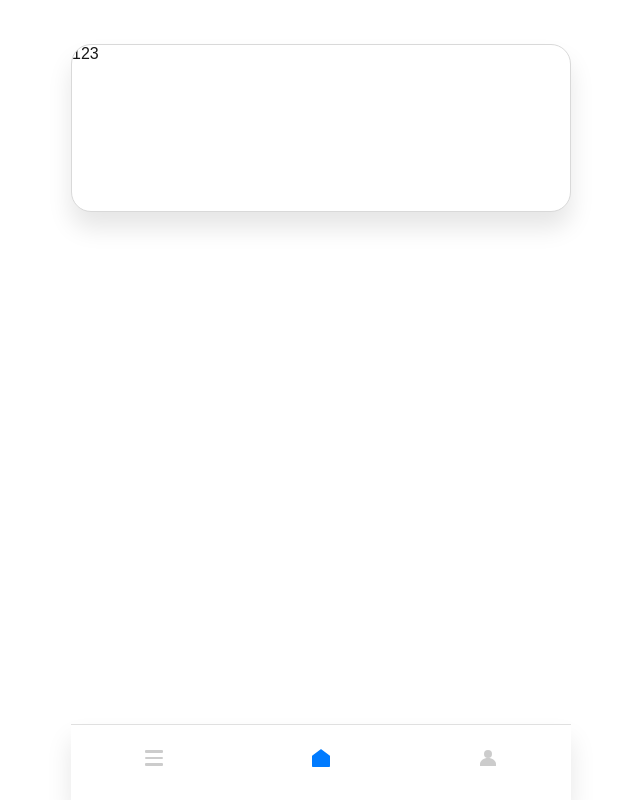
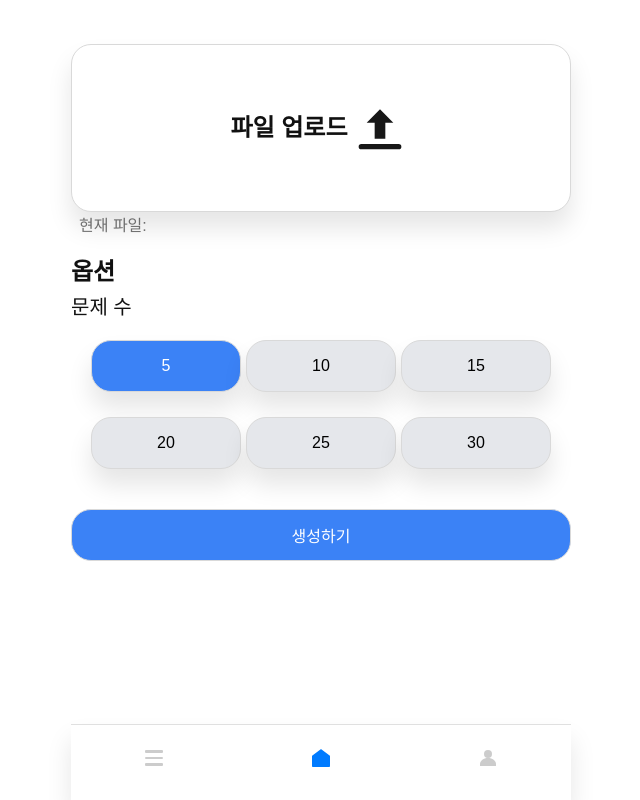
Before and after one commit to buildup1130/next-question-frontend, a Next.js app in the folder class/: page /generate in a window 1280 px wide. Shown: the whole page, without its empty margins (319-959 px from the left). Built offline with nearby package versions, Linux system fonts and the light colour scheme.

Commit message:
feature Generate page

```diff
--- a/class/src/components/unit/UploadBox/UploadBox.Container.js
+++ b/class/src/components/unit/UploadBox/UploadBox.Container.js
@@ -1,13 +1,17 @@
 import UploadBoxUI from "./UploadBox.Presenter";
-import { useState } from "react";
 
-export default function UploadBoxLogic(){
-    const [file, setFile] = useState(undefined)
+export default function UploadBoxLogic(props){
+
+    const onChangeFile = (e) => {
+        const selectedFile = e.target.files[0];
+        props.setFile(selectedFile);
+        console.log(props.file);
+    }
 
     return(
         <UploadBoxUI
-        file = {file}
-        setFile = {setFile}
+        file = {props.file}
+        onChangeFile = {onChangeFile}
         ></UploadBoxUI>
     )
 }
--- a/class/src/components/unit/UploadBox/UploadBox.Presenter.js
+++ b/class/src/components/unit/UploadBox/UploadBox.Presenter.js
@@ -1,16 +1,21 @@
-import { CurrentFilename, HiddenForm, UploadContainer } from "./UploadBox.Styles";
+import { CurrentFilename, HiddenForm, UploadContainer,UploadContainer__text } from "./UploadBox.Styles";
 
 export default function UploadBoxUI(props){
 
     return(
     <>
     <UploadContainer as ="label" htmlFor = "hiddenForm">
-        123
+        <UploadContainer__text>파일 업로드</UploadContainer__text>
+        <svg width="64" height="64" viewBox="0 0 24 24" fill="none" xmlns="http://www.w3.org/2000/svg">
+        <path d="M12 5L7 10H10V16H14V10H17L12 5Z" fill="currentColor" />
+        <rect x="4" y="18" width="16" height="2" rx="1" fill="currentColor" />
+        </svg>
     </UploadContainer>
-    <CurrentFilename>{props.file}</CurrentFilename>
+    <CurrentFilename>현재 파일: {props.file?.name}</CurrentFilename>
     <HiddenForm
         type = "file"
         id = "hiddenForm"
+        onChange={props.onChangeFile}
     ></HiddenForm>
     </>
     )
--- a/class/src/components/unit/UploadBox/UploadBox.Styles.js
+++ b/class/src/components/unit/UploadBox/UploadBox.Styles.js
@@ -18,6 +18,18 @@ export const UploadContainer = styled.div`
   -webkit-user-drag: none;
 
   cursor:pointer;
+
+  display:flex;
+  flex-direction:row;
+  align-items:center;
+  justify-content:center;
+`
+
+export const UploadContainer__text = styled.div`
+    font-size:24px;
+    color:#111111;
+    line-height:24px;
+    font-weight:700;
 `
 
 export const CurrentFilename = styled.div`
@@ -26,6 +38,8 @@ export const CurrentFilename = styled.div`
   padding-left:8px;
   color:#767676;
 
+  overflow:hidden;
+  text-overflow:ellipsis;
 `
 
 export const HiddenForm = styled.input`
--- a/class/src/pages/generate/index.js
+++ b/class/src/pages/generate/index.js
@@ -1,11 +1,45 @@
 import MainContainerLogic from "@/components/common/MainContainer/MainContainer.Container";
 import UploadBoxLogic from "@/components/unit/UploadBox/UploadBox.Container";
+import { useState } from "react";
+import { Generate__countbutton, Generate__countContainer, Generate__Optname, Generate__submitButton, Generate__subtitle } from "./styles";
 
 export default function generatePage(){
+    const [file, setFile] = useState(undefined)
+    const [QuestionCount,setQuestionCount] = useState(5);
+
+    const numArr = [5,10,15,20,25,30].map
 
     return(
     <MainContainerLogic>
-        <UploadBoxLogic></UploadBoxLogic>
+        <UploadBoxLogic
+            setFile = {setFile}
+            file = {file}
+        ></UploadBoxLogic>
+        <Generate__subtitle>
+            옵션
+        </Generate__subtitle>
+        <Generate__Optname>
+            <div>문제 수</div>
+        </Generate__Optname>
+        <Generate__countContainer>
+        {[5,10,15,20,25,30].map((num,index) => (<Generate__countbutton
+            key={index}
+            style={QuestionCount === num?{
+                backgroundColor: '#3b82f6', color: 'white'
+            }:{
+                backgroundColor: '#e5e7eb', color: 'black'
+            }}
+            onClick={() => {
+                setQuestionCount(num);
+            }}
+        >
+            {num}
+            </Generate__countbutton>
+        ))}
+        </Generate__countContainer>
+        <Generate__submitButton>
+            생성하기
+        </Generate__submitButton>
 
     </MainContainerLogic>)
 }
--- /dev/null
+++ b/class/src/pages/generate/styles.js
@@ -0,0 +1,74 @@
+import styled from "@emotion/styled"
+
+export const Generate__subtitle = styled.div`
+    width:100%;
+    max-width:500px;
+    margin-top: 16px;
+
+    font-size:24px;
+    font-weight:700;
+    color:#111111;
+`
+
+export const Generate__Optname = styled.div`
+    width:100%;
+    max-width:500px;
+    margin-top:4px;
+
+    font-size:20px;
+    color:#111111;
+`
+
+export const Generate__countContainer = styled.div`
+    width:100%;
+    max-width:500px;
+
+    display:flex;
+    justify-content:center;
+    flex-wrap:wrap;
+    gap:5px;
+`
+
+
+export const Generate__countbutton = styled.div`
+  width: 30%;
+  max-width: 500px;
+  min-height:52px;
+  border-radius: 20px;
+  margin-top:20px;
+  border: 1px solid #d9d9d9;
+
+  background: white;
+  box-shadow: 0 16px 24px rgba(0,0,0,0.1);
+
+  position: relative;
+  overflow: hidden;
+
+  user-select: none;
+  -webkit-user-drag: none;
+
+  cursor:pointer;
+
+  display:flex;
+  justify-content:center;
+  align-items:center;
+  `
+
+  export const Generate__submitButton = styled.div`
+    width:100%;
+    max-width:500px;
+    min-height:52px;
+
+    border-radius: 20px;
+    margin-top:40px;
+    border: 1px solid #d9d9d9;
+
+    background-color: #3b82f6;
+    color: white;
+
+    display:flex;
+    justify-content:center;
+    align-items:center;
+
+    cursor: pointer;
+  `
```
